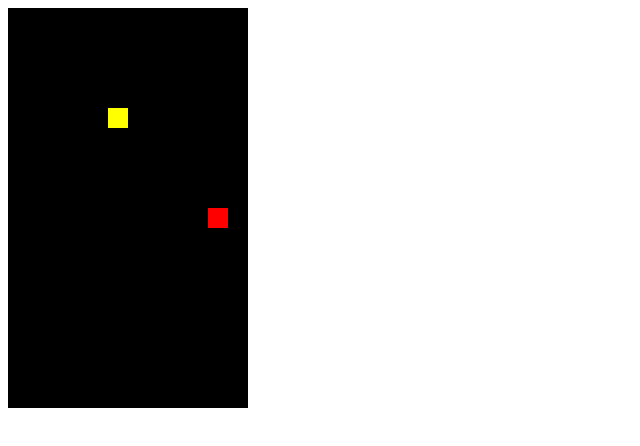
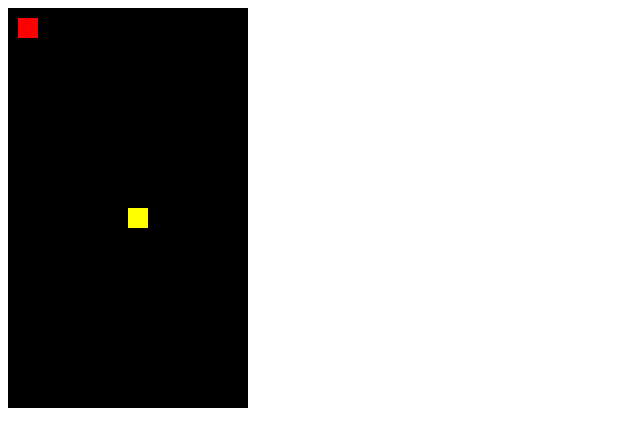
Before and after one commit to gcantieni/hive-mind, a plain HTML site: page index.html in a window 1280 px wide. Shown: the whole page, without its empty margins (0-640 px from the left). Drawn offline with Linux system fonts and the light colour scheme.

Commit message:
Add constants

```diff
--- a/app/app.js
+++ b/app/app.js
@@ -1,34 +1,34 @@
 const canvas = document.getElementById('board');
 const context = board.getContext('2d');
+const HIVE_WIDTH = 20;
+const VELOCITY = 10
 
-context.scale(20,20);
-
-var player = {
-  pos: {x: 5, y: 5}
+let player = {
+  pos: {x: canvas.width / 2, y: canvas.height / 2}
 }
 
-var flower1 = {
+let flower1 = {
   pos: {x: 10, y: 10}
 }
 
 var flowers = [flower1];
 
 function draw() {
-  drawFlowers(this.flowers);
-  drawPlayer(this.player);
+  drawFlowers(flowers);
+  drawPlayer(player);
 }
 
 function drawFlowers(flowers) {
-  var i = 0;
+  let i = 0;
   for (i = 0; i < flowers.length; i++) {
     context.fillStyle = 'red';
-    context.fillRect(flowers[i].pos.x, flowers[i].pos.x, 1, 1);
+    context.fillRect(flowers[i].pos.x, flowers[i].pos.x,HIVE_WIDTH, HIVE_WIDTH);
   }
 }
 
 function drawPlayer(player) {
   context.fillStyle = 'yellow';
-  context.fillRect(player.pos.x, player.pos.y, 1, 1);
+  context.fillRect(player.pos.x, player.pos.y, HIVE_WIDTH, HIVE_WIDTH);
 }
 
 let lastTime = 0;
@@ -46,16 +46,16 @@ function update(time=0) {
 
 document.addEventListener('keydown', event => {
   if (event.keyCode === 37) {
-    player.pos.x--;
+    player.pos.x -= VELOCITY;
   }
   else if (event.keyCode === 38) {
-    player.pos.y--;
+    player.pos.y -= VELOCITY;
   }
   else if (event.keyCode === 39) {
-    player.pos.x++;
+    player.pos.x += VELOCITY;
   }
   if (event.keyCode === 40) {
-    player.pos.y++;
+    player.pos.y += VELOCITY;
   }
 });
 
--- /dev/null
+++ b/app/constants.js
@@ -0,0 +1,3 @@
+import * as app from './app.js';
+
+const HIVE_WIDTH = 20;
--- a/index.html
+++ b/index.html
@@ -4,6 +4,6 @@
 </head>
 <body>
   <canvas id="board" width="240" height="400"></canvas>
-  <script src="app/app.js"></script>
+  <script type="module" src="app/app.js"></script>
 </body>
 </html>
```
